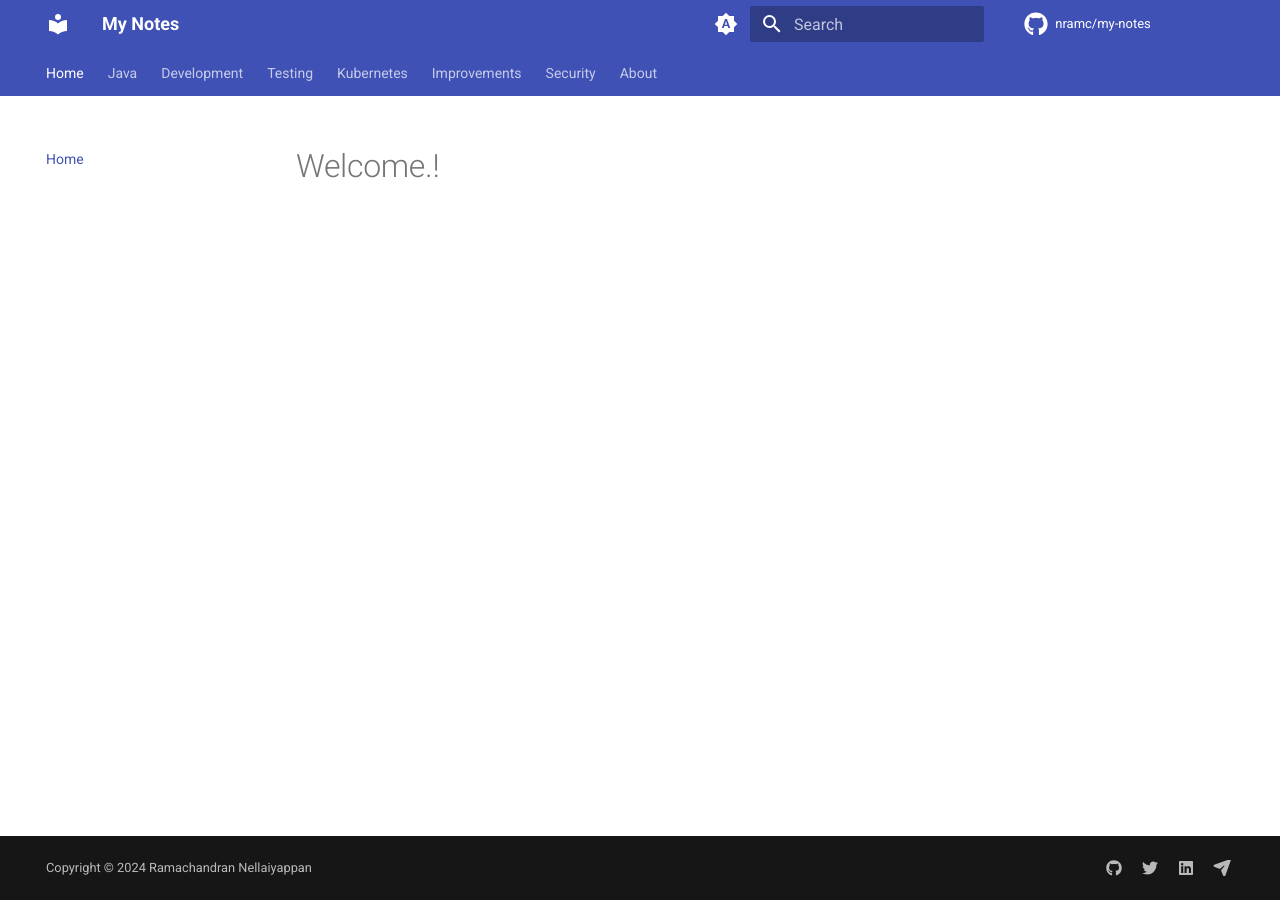
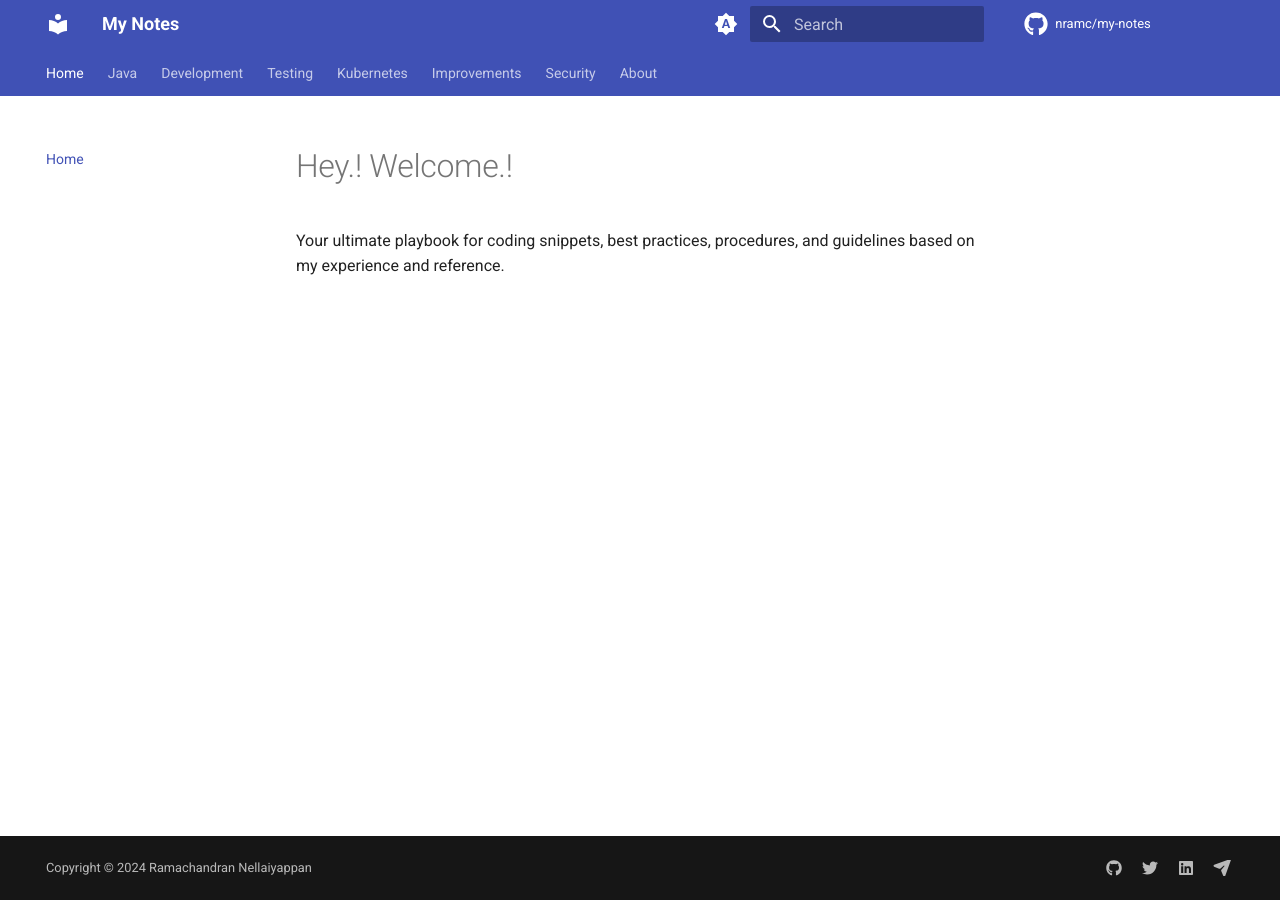
Before and after one commit to nramc/my-notes, an MkDocs documentation site: the page built from docs/index.md, in a window 1280 px wide. Built offline with MkDocs 1.6.1 and Material for MkDocs 9.7.7, drawn with Linux system fonts in a browser that asks for light colours; comment, search, counter and statistics services are not loaded.

Commit message:
doc: index.md updated with welcome message #22

```diff
--- a/docs/index.md
+++ b/docs/index.md
@@ -1 +1,9 @@
-# Welcome.!
+---
+navigation.tabs: false
+navigation.path: false
+---
+
+# Hey.! Welcome.!
+
+Your ultimate playbook for coding snippets, best practices, procedures, and guidelines based on my experience and
+reference.
```
